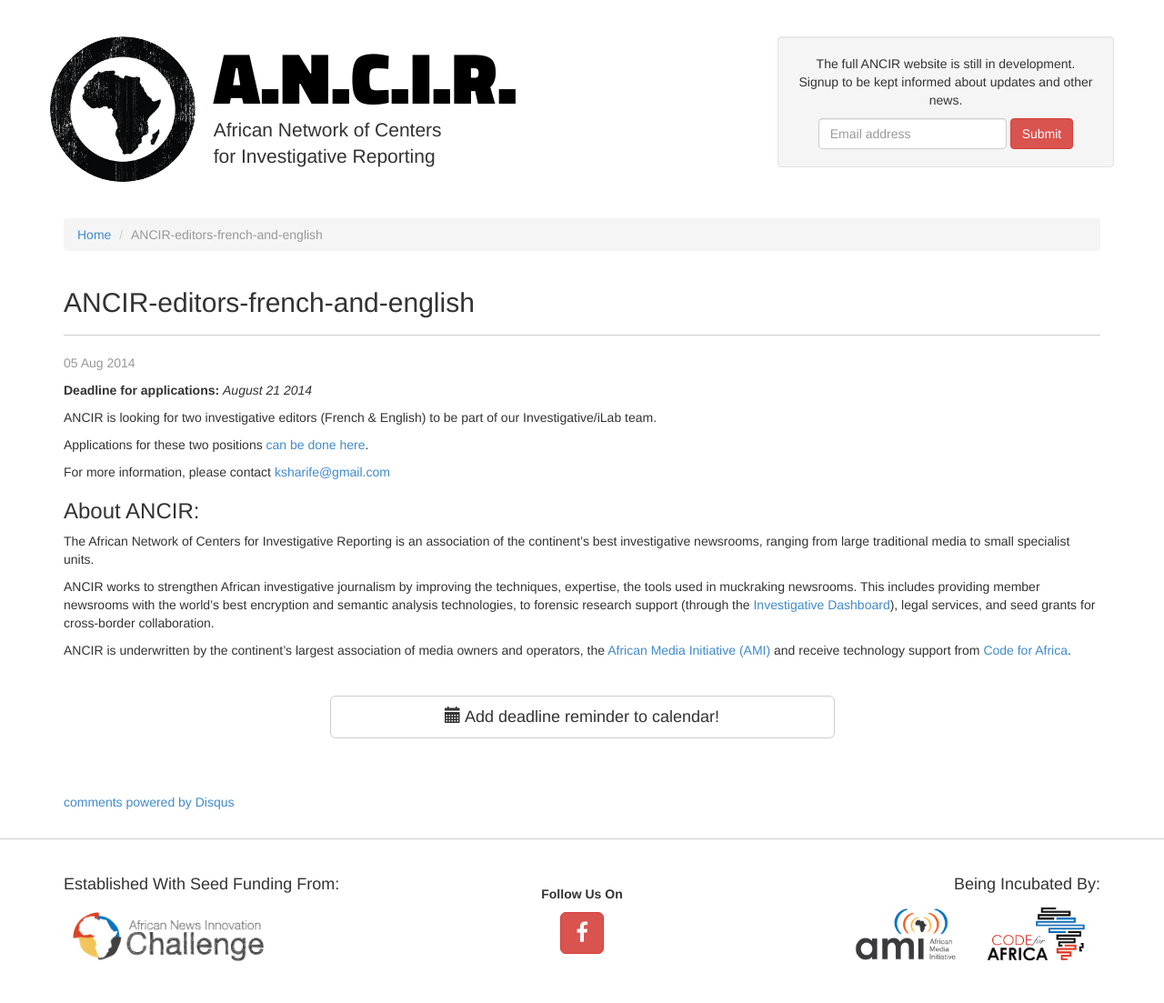
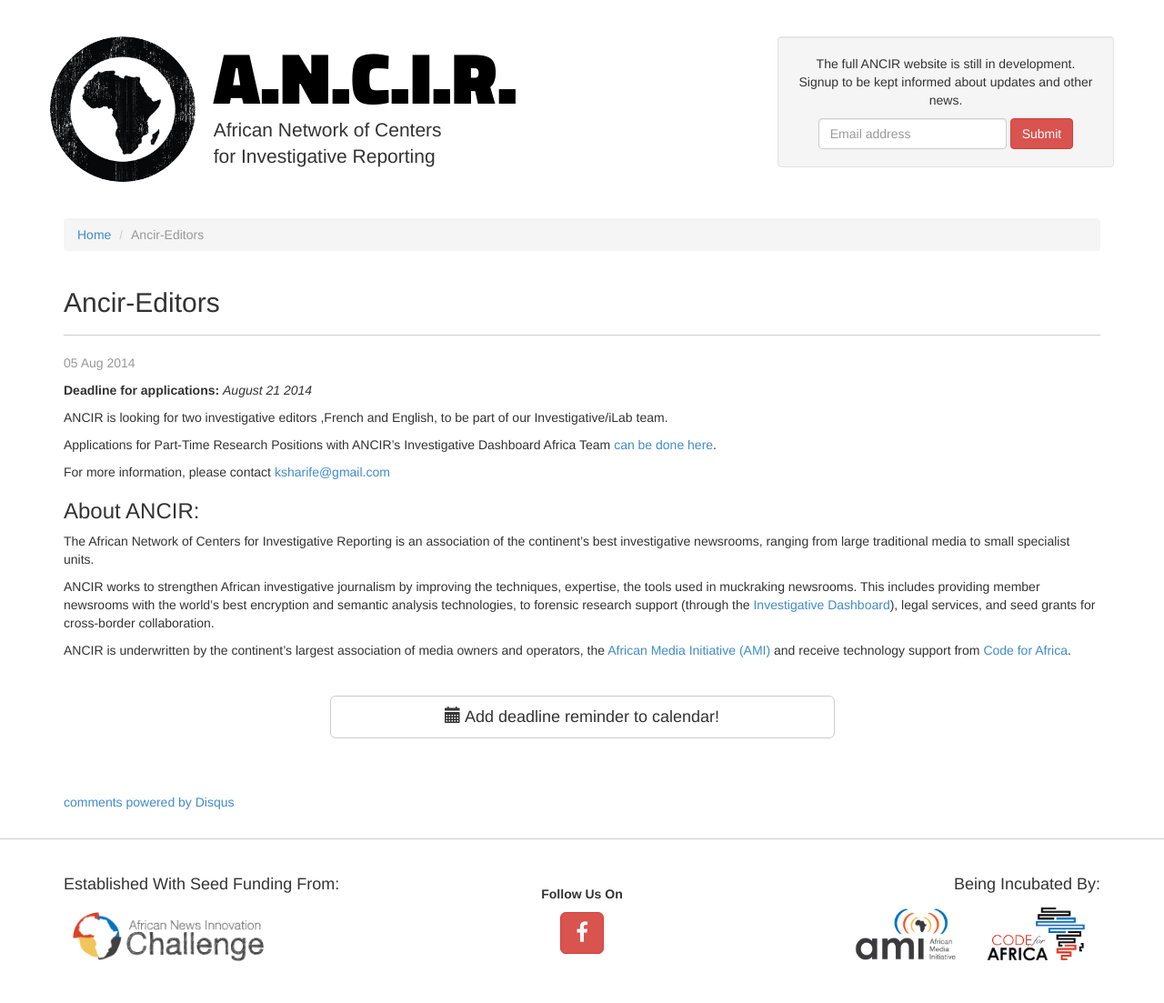
Before and after one commit to ANCIR/InvestigativeCenters.org, a Jekyll site: the page built from _posts/2014-08-05-ancir-editors.md, in a window 1280 px wide. Shown: the whole page at 91% size. Built offline with Jekyll 4.4.1, drawn with Linux system fonts in a browser that asks for light colours; nearby versions of some CDN libraries; some web fonts are replaced; Markdown is read by kramdown in place of the engine named in the settings; comment, search, counter and statistics services are not loaded.

Commit message:
updated ANCIR editors ad

```diff
--- a/_posts/2014-08-05-ancir-editors.md
+++ b/_posts/2014-08-05-ancir-editors.md
@@ -1,17 +1,15 @@
 ---
 layout: post
-title: "ANCIR-editors-french-and-english"
+title: "Ancir-Editors"
 date: 2014-08-05 00:00:00
 permalink: /ancir-editors
 ---
 
 **Deadline for applications:** *August 21 2014*
 
-ANCIR is looking for two investigative editors (French & English) to be part of our Investigative/iLab team.
+ANCIR is looking for two investigative editors ,French and English, to be part of our Investigative/iLab team.
 
-
-Applications for these two positions <a href="https://docs.google.com/forms/d/17poWszRUcBkG3yzCWiLfvtSfVrkym45z8_Ypi2R-JlU/viewform?usp=send_form">can be done here</a>.
-
+Applications for Part-Time Research Positions with ANCIR's Investigative Dashboard Africa Team <a href="https://docs.google.com/forms/d/17poWszRUcBkG3yzCWiLfvtSfVrkym45z8_Ypi2R-JlU/viewform?usp=send_form">can be done here</a>.
 
 For more information, please contact [ksharife@gmail.com](mailto:ksharife@gmail.com)
 
```
